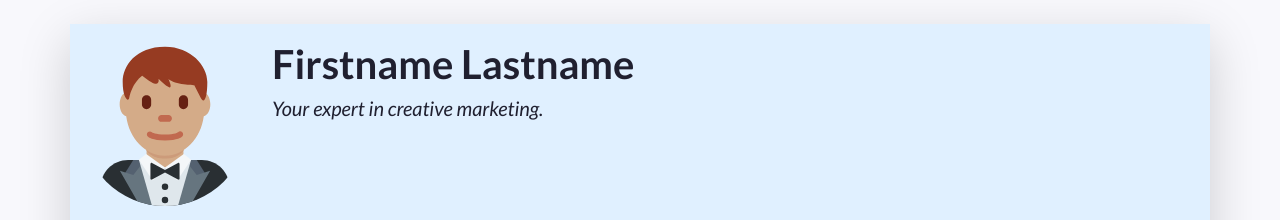
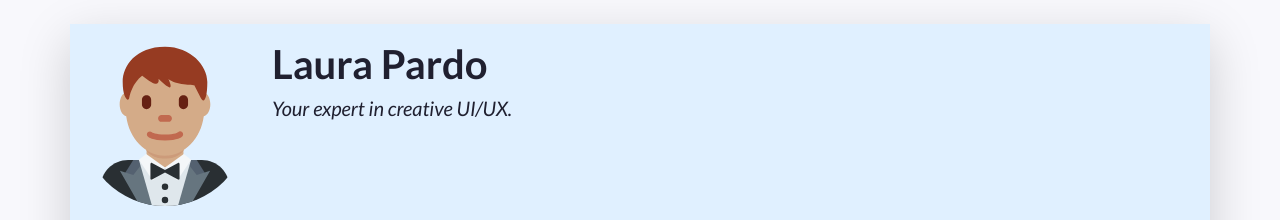
Before and after one commit to lapardo/friday, a plain HTML site: page index.html in a window 1280 px wide. Shown: the top 220 px of the page. Drawn offline with nearby package versions, Linux system fonts and the light colour scheme.

Commit message:
updated index
added my name

```diff
--- a/index.html
+++ b/index.html
@@ -54,8 +54,8 @@
           A container to wrap around your name and tagline. Full-width at small size, then columns of increasing size.
         -->
         <div class="col-12 col-sm-8 col-md-9 col-lg-10 my-3 header-content">
-          <h1 class="fw-bolder">Firstname Lastname</h1>
-          <h5 class="fst-italic tagline">Your expert in creative marketing.</h5>
+          <h1 class="fw-bolder">Laura Pardo</h1>
+          <h5 class="fst-italic tagline">Your expert in creative UI/UX.</h5>
         </div>
       </header>
 
```
